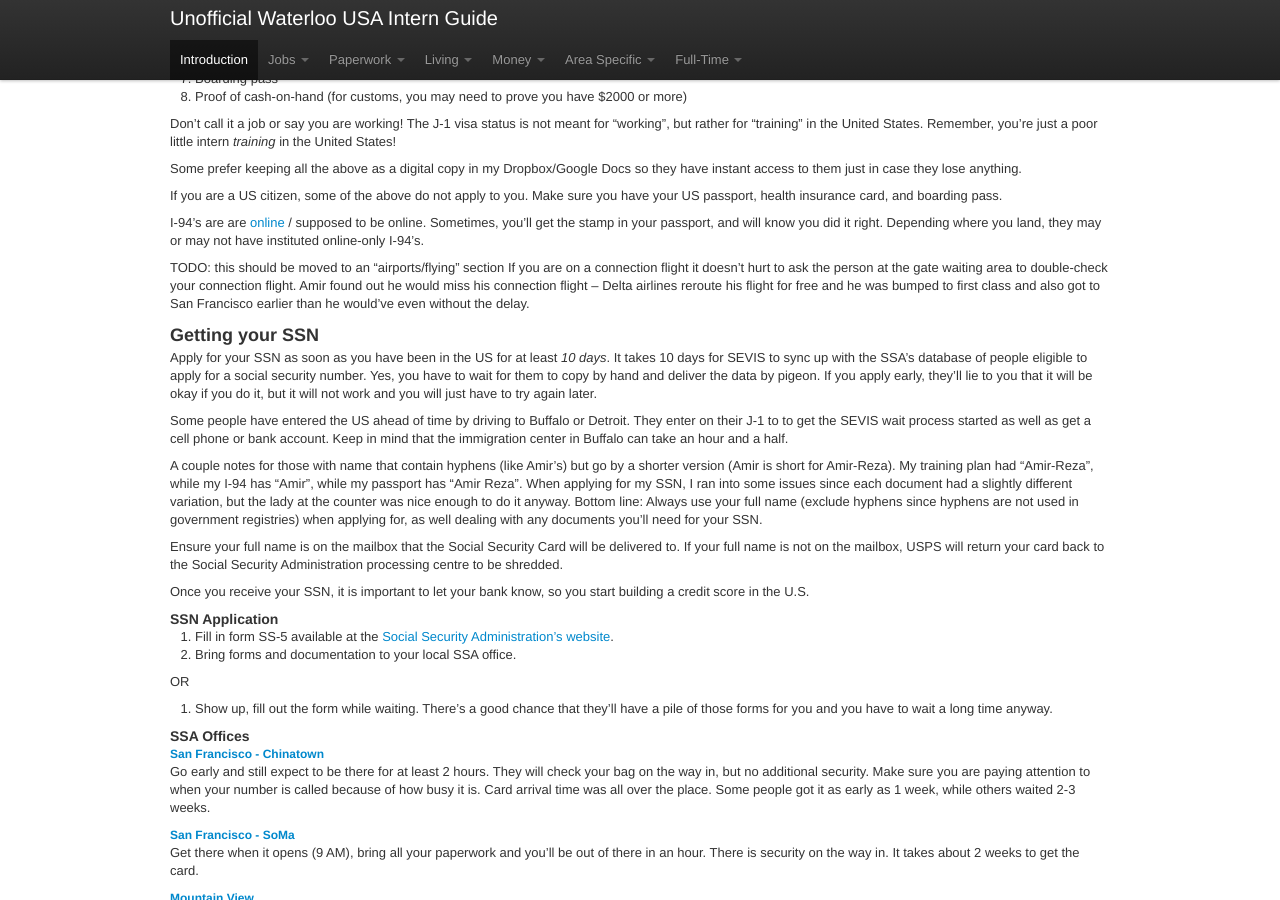
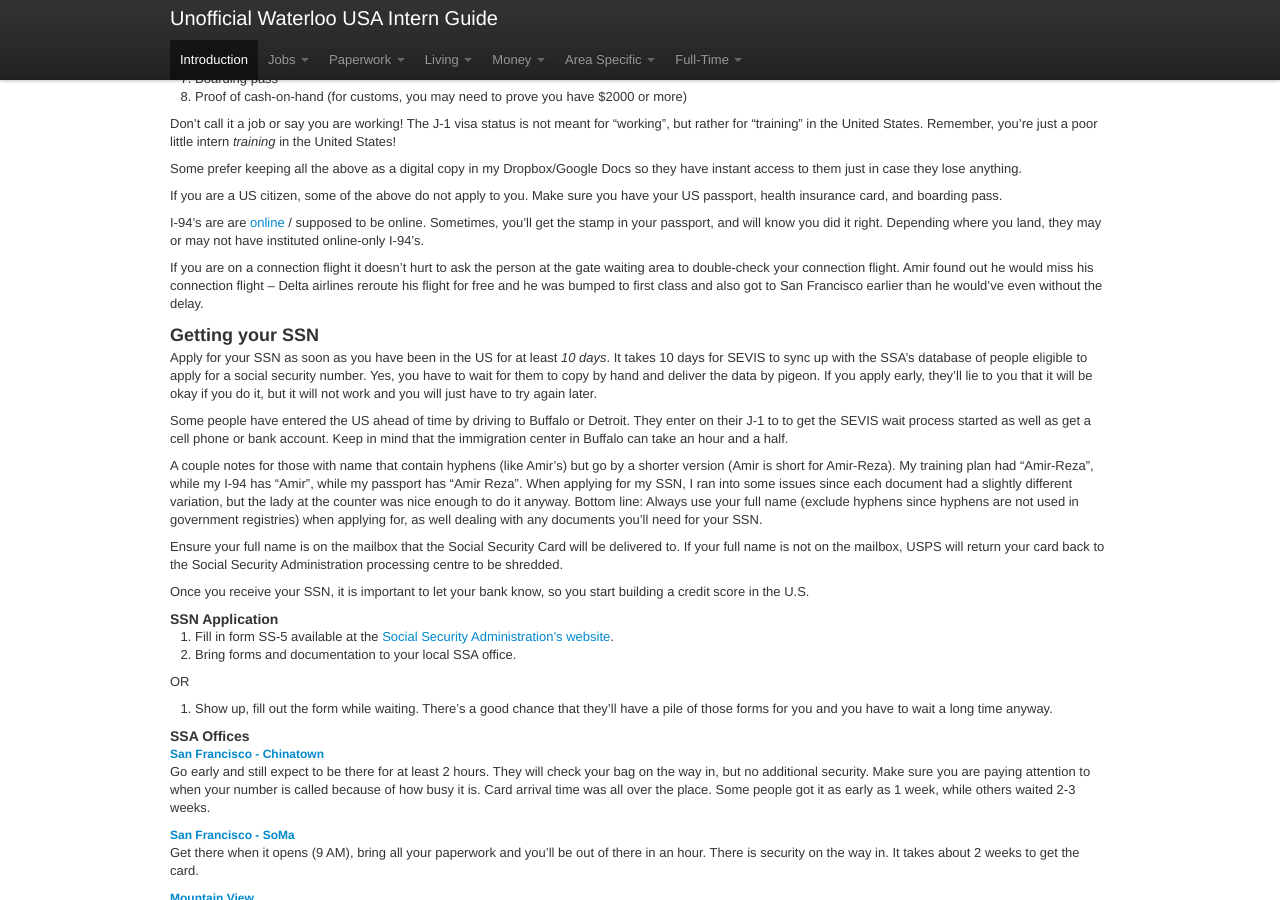
Before and after one commit to sholiday/Unofficial-Waterloo-USA-Intern-Guide, a Jekyll site: the page built from index.markdown, in a window 1280 px wide and 900 px high, scrolled down 1887 px. Built offline with Jekyll 4.4.1, drawn with Linux system fonts in a browser that asks for light colours; nearby versions of some CDN libraries; Markdown is read by kramdown in place of the engine named in the settings.

Commit message:
Remove accidental TODO

```diff
--- a/index.markdown
+++ b/index.markdown
@@ -157,7 +157,6 @@ I-94's are are [online](https://i94.cbp.dhs.gov/I94/request.html) / supposed to
 Sometimes, you'll get the stamp in your passport, and will know you did it right.
 Depending where you land, they may or may not have instituted online-only I-94's.
 
-TODO: this should be moved to an "airports/flying" section
 If you are on a connection flight it doesn't hurt to ask the person at the gate
 waiting area to double-check your connection flight. Amir found out he would miss his connection flight -- Delta airlines reroute his flight for free and he was bumped to first class and also got to San Francisco earlier than he would've even without the delay.
 
```
